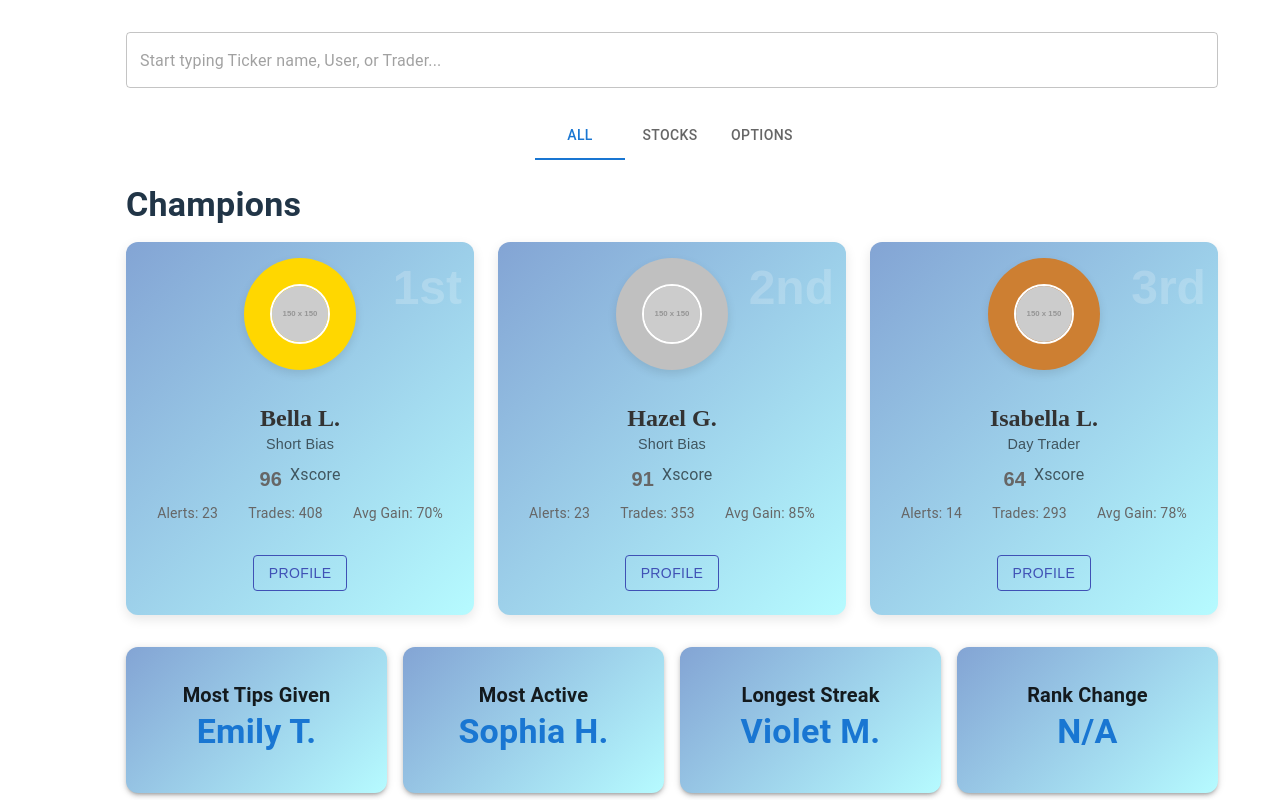
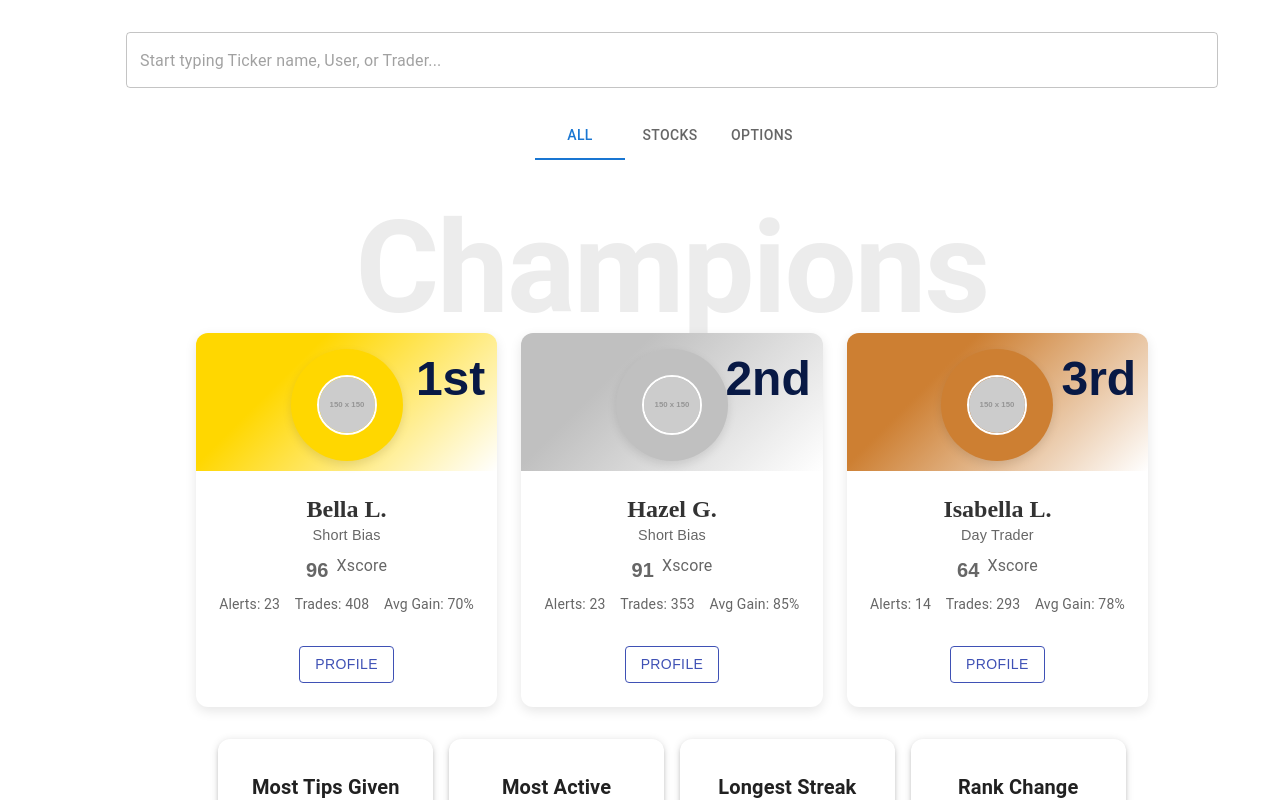
Before and after one commit to shubhamsingaal/Leaderboard-Interface, a React (Vite) app: page / in a window 1280 px wide. Shown: the top 800 px of the page. Built offline with nearby package versions, Linux system fonts and the light colour scheme.

Commit message:
Fixed colors for the page

```diff
--- a/src/App.jsx
+++ b/src/App.jsx
@@ -26,8 +26,7 @@ const App = () => {
     { label: 'Most Tips Given', value: getMostTipsGiven() },
     { label: 'Most Active', value: getMostActive() },
     { label: 'Longest Streak', value: getLongestStreak() },
-    // Placeholder for "Rank Change" - Add logic when data is available
-    { label: 'Rank Change', value: 'N/A' }
+    { label: 'Rank Change', value: 'N/A' } // Placeholder for "Rank Change"
   ];
 
   return (
@@ -38,15 +37,32 @@ const App = () => {
         fullWidth
         sx={{ mb: 3, borderRadius: 2 }}
       />
-      <Tabs value={0} indicatorColor="primary" textColor="primary" centered sx={{ mb: 3 }}>
+      <Tabs value={0} indicatorColor="primary" textColor="primary" centered sx={{ mb: 3, color:'#FFF7D1', fontWeight: 'bold' }}>
         <Tab label="All" />
         <Tab label="Stocks" />
         <Tab label="Options" />
       </Tabs>
-      <Box>
-        <Typography variant="h4" sx={{ fontWeight: 'bold', mb: 2 }}>
+      <Box sx={{ position: 'relative', mb: 4 }}>
+        {/* Background Text */}
+        <Typography
+          variant="h1"
+          sx={{
+            position: 'relative',
+            top: 10,
+            left: 0,
+            right: 0,
+            textAlign: 'center',
+            fontSize: '8rem',
+            color: '#d0d0d0',
+            opacity: 0.4,
+            fontWeight: 'bold',
+            zIndex: -1,
+            userSelect: 'none',
+          }}
+        >
           Champions
         </Typography>
+
         <TopTraders topTraders={topTraders} />
         <KeyMetrics metrics={metrics} />
         <LeaderboardTable traders={data} />
--- a/src/components/KeyMetrics.jsx
+++ b/src/components/KeyMetrics.jsx
@@ -4,8 +4,8 @@ import { Card, CardContent, Typography, Grid, Box } from '@mui/material';
 const KeyMetrics = ({ metrics }) => (
   <Grid container spacing={2} justifyContent="center" sx={{ mb: 4 }}>
     {metrics.map((metric, index) => (
-      <Grid item xs={12} sm={3} key={index}>
-        <Card sx={{ textAlign: 'center', borderRadius: 3, boxShadow: 3, padding: 2, backgroundImage: 'linear-gradient(135deg, #83a4d4, #b6fbff)', }}>
+      <Grid item xs={12} sm={2.5} key={index}>
+        <Card sx={{ textAlign: 'center', borderRadius: 3, boxShadow: 3, padding: 2, backgroundColor:'#FFFFFF'}}>
           <CardContent>
             <Box sx={{ display: 'flex', flexDirection: 'column', alignItems: 'center'}}>
               <Typography variant="h6" sx={{ fontWeight: 'bold' }}>{metric.label}</Typography>
--- a/src/components/TopTraders.jsx
+++ b/src/components/TopTraders.jsx
@@ -8,15 +8,15 @@ const TopTraders = ({ topTraders }) => {
   return (
     <Grid container spacing={3} justifyContent="center" sx={{ mb: 4 }}>
       {topTraders.map((trader, index) => (
-        <Grid item xs={12} sm={4} key={index}>
+        <Grid item xs={12} sm={3.5} key={index}>
           <Card
             sx={{
-              backgroundImage: 'linear-gradient(135deg, #83a4d4, #b6fbff)',
+              backgroundColor: '#FFFFFF',
               textAlign: 'center',
               borderRadius: 3,
               boxShadow: '0px 4px 12px rgba(0, 0, 0, 0.1)',
               overflow: 'hidden',
-              position: 'relative', // Added for background positioning
+              position: 'relative',
               transition: 'transform 0.3s ease, box-shadow 0.3s ease',
               '&:hover': {
                 transform: 'translateY(-8px)',
@@ -24,16 +24,29 @@ const TopTraders = ({ topTraders }) => {
               },
             }}
           >
-            {/* Background Rank Text */}
+            {/* Gradient overlay for the top half */}
+            <Box
+              sx={{
+                background: `linear-gradient(135deg, ${rankColors[index]} 30%, transparent 100%)`,
+                height: '37%',
+                width: '100%',
+                position: 'absolute',
+                top: 0,
+                left: 0,
+                zIndex: 1,
+              }}
+            />
+
+            {/* Rank Text Overlay */}
             <Box
               sx={{
                 position: 'absolute',
-                top: 10, // Position closer to the top
-                right: 12, // Position closer to the right
-                color: 'rgba(255, 255, 255, 0.2)', // Light, semi-transparent text
-                fontSize: '3rem', // Adjusted font size
+                top: 10,
+                right: 12,
+                color: '#081945',
+                fontSize: '3rem',
                 fontWeight: 'bold',
-                zIndex: 0, // Behind other content
+                zIndex: 2, // Above gradient but below avatar
               }}
             >
               {rankText[index]}
@@ -52,8 +65,8 @@ const TopTraders = ({ topTraders }) => {
                 justifyContent: 'center',
                 mt: 2,
                 boxShadow: '0px 4px 10px rgba(0, 0, 0, 0.1)',
-                position: 'relative', // Stack above background text
-                zIndex: 1,
+                position: 'relative',
+                zIndex: 3, // Stack above the gradient and text
               }}
             >
               <Avatar
@@ -63,7 +76,7 @@ const TopTraders = ({ topTraders }) => {
               />
             </Box>
 
-            <CardContent sx={{ paddingTop: 4, position: 'relative', zIndex: 1 }}>
+            <CardContent sx={{ paddingTop: 4, position: 'relative', zIndex: 3 }}>
               <Typography
                 variant="h5"
                 sx={{
--- a/src/css/LeaderboardTable.css
+++ b/src/css/LeaderboardTable.css
@@ -8,7 +8,7 @@
 
   /* Header styling */
   .table-header {
-    background-image: linear-gradient(189deg, rgb(255, 255, 153), rgb(253, 216, 53));
+    /* background-image: linear-gradient(189deg, rgb(255, 255, 153), rgb(253, 216, 53)); */
     color: white !important;
     font-weight: bold !important;
     font-size: 1em;
@@ -27,7 +27,8 @@
   /* Row styling */
   .table-row {
     animation: fadeIn 0.5s ease-in-out;
-    background-image: linear-gradient(135deg, #83a4d4, #b6fbff);
+    /* background-image: linear-gradient(135deg, #83a4d4, #b6fbff); */
+    background-color: #FFFFFF;
     transition: background-color 0.3s ease;
   }
 
--- a/src/index.css
+++ b/src/index.css
@@ -5,7 +5,7 @@
 
   color-scheme: light dark;
   color: rgba(255, 255, 255, 0.87);
-  background-color: #91a38f;
+  background-color:#F9FAFE;
   font-synthesis: none;
   text-rendering: optimizeLegibility;
   -webkit-font-smoothing: antialiased;
```
